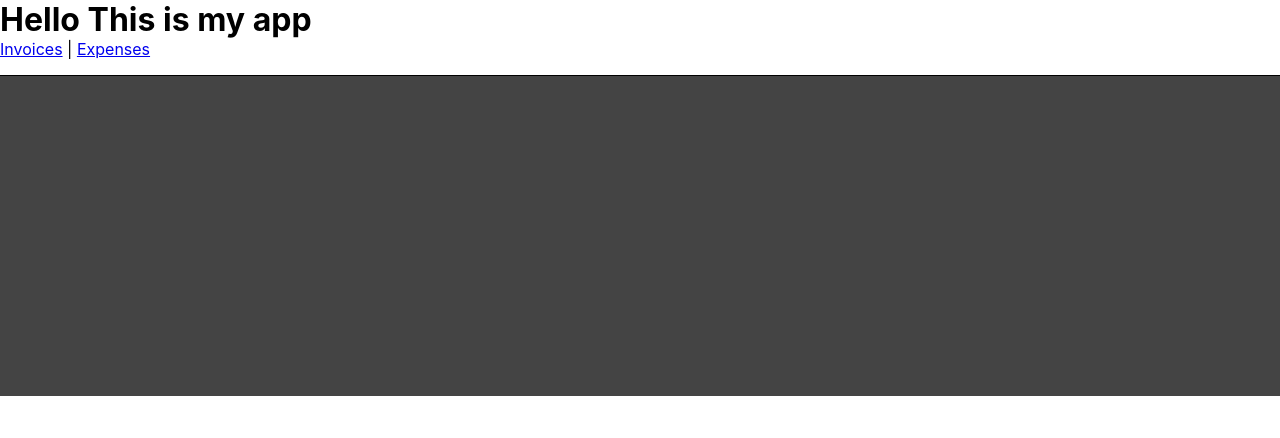
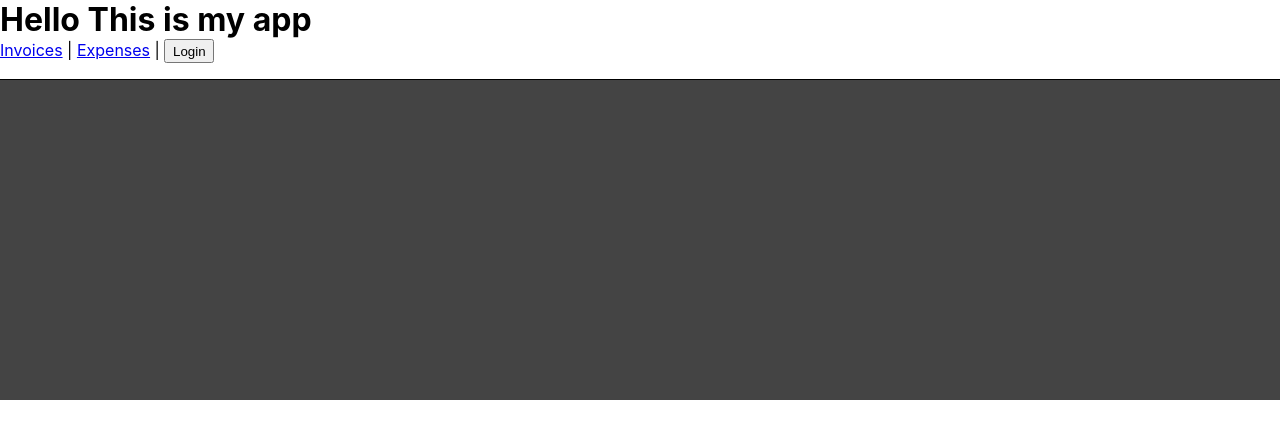
Before and after one commit to yanmoenaing118/vite-react, a React (Vite) app: page / in a window 1280 px wide. Shown: the top 438 px of the page. Built offline with nearby package versions, Linux system fonts and the light colour scheme.

Commit message:
user auth flow

```diff
--- a/src/App.jsx
+++ b/src/App.jsx
@@ -1,6 +1,10 @@
 import { Outlet, Link } from "react-router-dom";
 import "./App.css";
+import useAuth from "./lib/useAuth";
+
 export default function App() {
+  const { user, handleLogin, handleLogout } = useAuth();
+
   return (
     <div>
       <h1>Hello This is my app</h1>
@@ -12,7 +16,24 @@ export default function App() {
         }}
       >
         <Link to="/invoices">Invoices</Link> |{" "}
-        <Link to="/expenses">Expenses</Link>
+        <Link to="/expenses">Expenses</Link> |{" "}
+        {user ? (
+          <>
+            <Link to="/profile">{user.name}</Link> |{" "}
+            <button onClick={handleLogout} style={{ padding: ".2em .5em" }}>
+              Log out
+            </button>
+          </>
+        ) : (
+          <button
+            onClick={() =>
+              handleLogin({ name: "Yan Moe Naing", password: "1bdeaf" })
+            }
+            style={{ padding: ".2em .5em" }}
+          >
+            Login
+          </button>
+        )}
       </nav>
       <Outlet />
       <footer style={{ padding: "10rem", backgroundColor: "#444" }}></footer>
--- /dev/null
+++ b/src/lib/useAuth.js
@@ -0,0 +1,34 @@
+import { useContext } from "react";
+import { Context } from "../store";
+
+
+export default function useAuth() {
+    const store = useContext(Context);
+    const {
+        state: { user },
+        dispatch,
+    } = store;
+
+    function handleLogin(body) {
+        /**
+         * post to Login endpoints => POST /login
+         */
+
+        dispatch({ type: "LOGIN", payload: body });
+        if (typeof window != undefined) {
+            localStorage.setItem("user", JSON.stringify(body));
+        }
+    }
+    function handleLogout() {
+        if (typeof window != undefined) {
+            localStorage.removeItem("user");
+        }
+        dispatch({ type: "LOGOUT" });
+    }
+
+    return {
+        user,
+        handleLogin,
+        handleLogout
+    }
+}
--- a/src/main.jsx
+++ b/src/main.jsx
@@ -6,9 +6,11 @@ import { BrowserRouter, Routes, Route } from "react-router-dom";
 import Expenses from "./routes/expenses";
 import Invoices from "./routes/invoices";
 import Invoice from "./routes/invoice";
+import StoreProvider from "./store";
 
 ReactDOM.render(
   <React.StrictMode>
+    <StoreProvider>
       <BrowserRouter>
         <Routes>
           <Route path="/" element={<App />}>
@@ -35,6 +37,7 @@ ReactDOM.render(
           </Route>
         </Routes>
       </BrowserRouter>
+    </StoreProvider>
   </React.StrictMode>,
   document.getElementById("root")
 );
--- /dev/null
+++ b/src/store/index.jsx
@@ -0,0 +1,39 @@
+import { useReducer, createContext } from "react";
+
+export const Context = createContext();
+
+const getAuthenticatedUser = () => {
+  if (typeof window != undefined && localStorage.getItem("user")) {
+    const user = JSON.parse(localStorage.getItem("user"));
+    return user;
+  }
+
+  return null;
+};
+
+const initialState = {
+  user: getAuthenticatedUser(),
+};
+
+/**
+ * action = { type: "", palyload: any } || ""
+ */
+const reducer = (state, action) => {
+  switch (action.type) {
+    case "LOGIN":
+      return { ...state, user: { ...action.payload } };
+    case "LOGOUT":
+      return { ...state, user: null };
+    default:
+      break;
+  }
+};
+
+const StoreProvider = ({ children }) => {
+  const [state, dispatch] = useReducer(reducer, initialState);
+  return (
+    <Context.Provider value={{ state, dispatch }}>{children}</Context.Provider>
+  );
+};
+
+export default StoreProvider;
```
Lines whose indentation alone changed are shown as unchanged.
